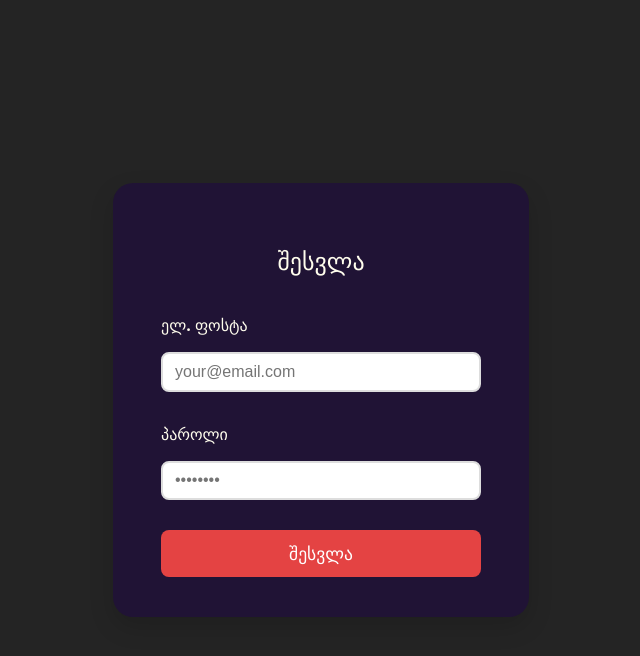
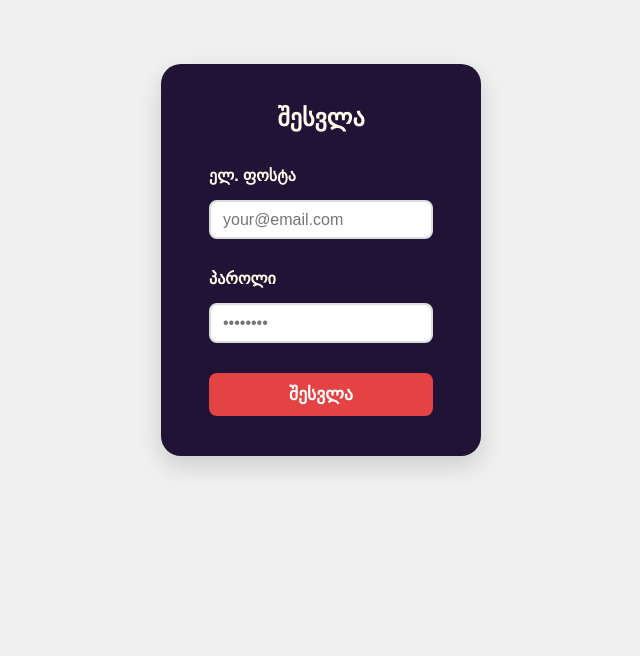
Before and after one commit to kvara11/vue-app, a Vue app: page / in a window 1280 px wide. Shown: the top 656 px of the page, without its empty margins (319-959 px from the left). Built offline with nearby package versions, Linux system fonts and the light colour scheme.

Commit message:
add header

```diff
--- a/src/App.vue
+++ b/src/App.vue
@@ -1,16 +1,19 @@
+<template>
+    <div>
+      <Login v-if="!isLoggedIn" />
+      <MainLayout v-else :username="user?.username" />
+    </div>
+</template>
+
+
 <script setup lang="ts">
+
 import { computed } from 'vue'
 import { authService } from './services/authService'
 import Login from './components/Login.vue'
-// import MainLayout from './components/MainLayout.vue'
+import MainLayout from './components/MainLayout.vue'
 
 const { user } = authService()
 const isLoggedIn = computed(() => user.value !== null)
+
 </script>
-
-<template>
-  <div>
-    <Login v-if="!isLoggedIn" />
-    <!-- <MainLayout v-else /> -->
-  </div>
-</template>
--- /dev/null
+++ b/src/components/Footer.vue
@@ -0,0 +1,11 @@
+<!-- create a header component -->
+
+<template>
+    <header>
+        <h1>Footer</h1>
+    </header>
+</template>
+
+<script setup lang="ts">
+
+</script>
--- /dev/null
+++ b/src/components/Header.vue
@@ -0,0 +1,69 @@
+<template>
+    <header class="app-header">
+        <div class="left">
+            <strong class="logo">App</strong>
+        </div>
+        <div class="right">
+            <span class="username">მოგესალმებით, {{ props.username }}!</span>
+            <button class="logout-button" @click="logout">Logout</button>
+        </div>
+    </header>
+</template>
+
+
+
+<script setup lang="ts">
+
+import { authService } from '../services/authService';
+
+const props = defineProps<{
+    username: {
+        type: string,
+    }
+}>();
+
+const { logout } = authService();
+
+</script>
+
+
+
+<style scoped>
+
+.app-header {
+    display: flex;
+    justify-content: space-between;
+    align-items: center;
+    background-color: #2e3a59;
+    color: white;
+    padding: 1rem 2rem;
+    box-shadow: 0 2px 5px rgba(0, 0, 0, 0.1);
+}
+
+.logo {
+    font-size: 1.5rem;
+}
+
+.right {
+    display: flex;
+    align-items: center;
+    gap: 1rem;
+}
+
+.username {
+    font-weight: 500;
+}
+
+.logout-button {
+    background-color: #f04e4e;
+    color: white;
+    border: none;
+    padding: 0.4rem 1rem;
+    border-radius: 5px;
+    cursor: pointer;
+}
+
+.logout-button:hover {
+    background-color: #d63b3b;
+}
+</style>
--- a/src/components/Login.vue
+++ b/src/components/Login.vue
@@ -1,50 +1,15 @@
-<script setup lang="ts">
-import { ref } from 'vue'
-import { authService } from '../services/authService'
-
-const { login } = authService()
-
-const username = ref<string>('')
-const password = ref<string>('')
-const error = ref<string | null>(null)
-
-function handleLogin(): void {
-  error.value = null
-  const success = login(username.value, password.value)
-
-  if (!success) {
-    error.value = 'არასწორი მომხმარებელი ან პაროლი'
-  }
-}
-</script>
-
-
-
 <template>
     <div class="login-container">
         <form @submit.prevent="handleLogin" class="login-form" novalidate>
             <h2>შესვლა</h2>
 
             <label for="email">ელ. ფოსტა</label>
-      <input
-        id="email"
-        type="email"
-        v-model="username"
-        placeholder="your@email.com"
-        required
-        autocomplete="username"
-      />
+            <input id="email" type="email" v-model="username" placeholder="your@email.com" required
+                autocomplete="username" />
 
             <label for="password">პაროლი</label>
-      <input
-        id="password"
-        type="password"
-        v-model="password"
-        placeholder="••••••••"
-        required
-        autocomplete="current-password"
-        minlength="6"
-      />
+            <input id="password" type="password" v-model="password" placeholder="••••••••" required
+                autocomplete="current-password" minlength="6" />
 
             <button type="submit">შესვლა</button>
 
@@ -54,8 +19,34 @@ function handleLogin(): void {
 </template>
 
 
+
+<script setup lang="ts">
+
+import { ref } from 'vue';
+import { authService } from '../services/authService';
+
+const { login } = authService();
+
+const username = ref<string>('');
+const password = ref<string>('');
+const error = ref<string | null>(null);
+
+function handleLogin(): void {
+
+    error.value = null
+
+    const success = login(username.value, password.value);
+
+    if (!success) {
+        error.value = 'არასწორი მომხმარებელი ან პაროლი';
+    }
+}
+</script>
+
+
+
+
 <style scoped>
-
 .login-container {
     min-height: 65vh;
     min-width: 30vw;
@@ -142,5 +133,4 @@ button:hover:not(:disabled) {
     font-weight: 600;
     text-align: center;
 }
-
 </style>
--- /dev/null
+++ b/src/components/MainLayout.vue
@@ -0,0 +1,27 @@
+<template>
+  <div>
+    <Header :username="props.username" />
+    <Footer />
+  </div>
+</template>
+
+
+<script setup lang="ts">
+import Header from './Header.vue';
+import Footer from './Footer.vue';
+
+const props = defineProps<{
+  username: {
+    type: string,
+  }
+}>();
+
+</script>
+
+
+
+<style scoped>
+h1 {
+  color: #2c3e50;
+}
+</style>
--- a/src/style.css
+++ b/src/style.css
@@ -1,79 +1,10 @@
-:root {
-  font-family: system-ui, Avenir, Helvetica, Arial, sans-serif;
-  line-height: 1.5;
-  font-weight: 400;
-
-  color-scheme: light dark;
-  color: rgba(255, 255, 255, 0.87);
-  background-color: #242424;
-
-  font-synthesis: none;
-  text-rendering: optimizeLegibility;
-  -webkit-font-smoothing: antialiased;
-  -moz-osx-font-smoothing: grayscale;
-}
-
-a {
-  font-weight: 500;
-  color: #646cff;
-  text-decoration: inherit;
-}
-a:hover {
-  color: #535bf2;
+* {
+  margin: 0;
+  padding: 0;
+  box-sizing: border-box;
 }
 
 body {
-  margin: 0;
-  display: flex;
-  place-items: center;
-  min-width: 320px;
-  min-height: 100vh;
+  font-family: Arial, sans-serif;
+  background-color: #f0f0f0;
 }
-
-h1 {
-  font-size: 3.2em;
-  line-height: 1.1;
-}
-
-button {
-  border-radius: 8px;
-  border: 1px solid transparent;
-  padding: 0.6em 1.2em;
-  font-size: 1em;
-  font-weight: 500;
-  font-family: inherit;
-  background-color: #1a1a1a;
-  cursor: pointer;
-  transition: border-color 0.25s;
-}
-button:hover {
-  border-color: #646cff;
-}
-button:focus,
-button:focus-visible {
-  outline: 4px auto -webkit-focus-ring-color;
-}
-
-.card {
-  padding: 2em;
-}
-
-#app {
-  max-width: 1280px;
-  margin: 0 auto;
-  padding: 2rem;
-  text-align: center;
-}
-
-@media (prefers-color-scheme: dark) {
-  :root {
-    color: #213547;
-    background-color: #FFFDED;
-  }
-  a:hover {
-    color: #747bff;
-  }
-  button {
-    background-color: #f9f9f9;
-  }
-}
```
Also changed, not shown: src/services/authService.ts (+11 -12 lines). Lines whose indentation alone changed are shown as unchanged.
